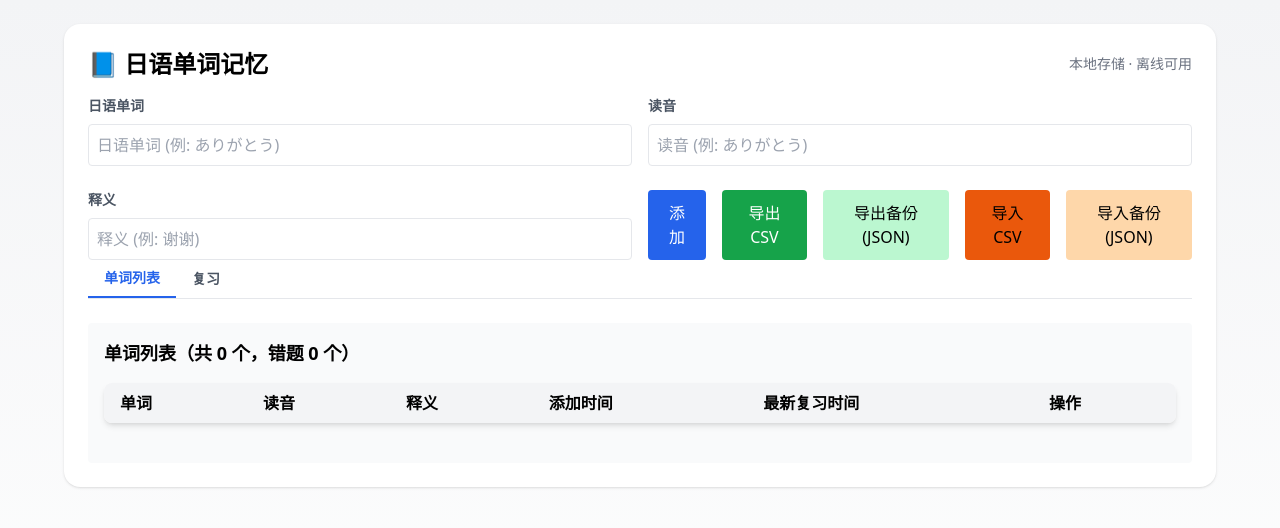
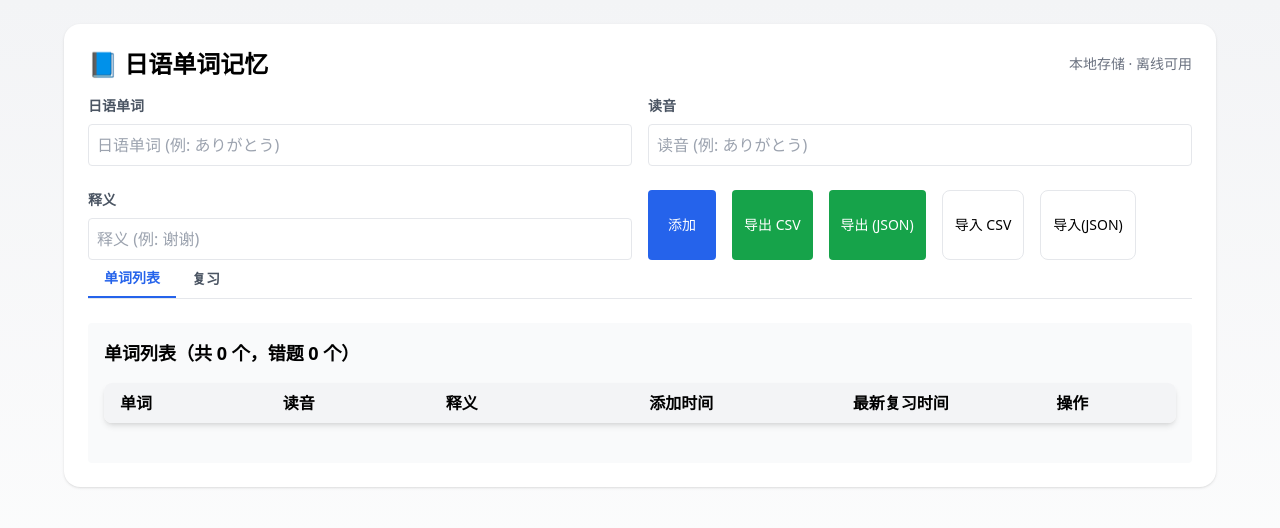
Before and after one commit to lomodd/japanese-vocab-trainer, a React (Vite) app: page / in a window 1280 px wide. Shown: the top 528 px of the page. Built offline with nearby package versions, Linux system fonts and the light colour scheme; the HTML template or start-up script is replaced by a standard one.

Commit message:
CheckAnswer Enter

```diff
--- a/src/App.jsx
+++ b/src/App.jsx
@@ -417,15 +417,10 @@ function formatDate(dateString) {
   </div>
 
   <div className="flex gap-4">
-        <button className="bg-blue-600 text-white px-4 py-2 rounded hover:bg-blue-700" onClick={addWord}>添加</button>
-        <button className="bg-green-600 text-white px-4 py-2 rounded hover:bg-green-700" onClick={exportCSV}>导出 CSV</button>
-        <button className="bg-green-200 text-black px-4 py-2 rounded hover:bg-green-300" onClick={exportBackup}>导出备份 (JSON)</button>
-     <button
-              className="bg-orange-600 text-black px-4 py-2 rounded"
-              onClick={handleCSVImportClick}
-            >
-              导入 CSV
-            </button>
+    <button className="bg-blue-600 text-white text-sm px-5 py-1 rounded hover:bg-blue-700" onClick={addWord}>添加</button>
+    <button className="bg-green-600 text-white text-sm px-3 py-1 rounded hover:bg-green-700" onClick={exportCSV}>导出 CSV</button>
+    <button className="bg-green-600 text-white text-sm px-3 py-1 rounded hover:bg-green-700" onClick={exportBackup}>导出 (JSON)</button>
+    <button className="bg-white border rounded-lg text-sm px-3 py-1 flex items-center cursor-pointer hover:shadow" onClick={handleCSVImportClick}>导入 CSV</button>
     <input
       type="file"
       accept=".csv"
@@ -438,13 +433,7 @@ function formatDate(dateString) {
         }
       }}
     />
-
-            <button
-              className="bg-orange-200 text-black px-4 py-2 rounded"
-              onClick={handleBackupImportClick}
-            >
-              导入备份 (JSON)
-            </button>
+    <button className="bg-white border rounded-lg text-sm px-3 py-1 flex items-center cursor-pointer hover:shadow" onClick={handleBackupImportClick}>导入(JSON)</button>
     <input
       type="file"
       accept=".json"
@@ -458,7 +447,9 @@ function formatDate(dateString) {
       }}
     />
   </div>
+
 </div>
+
 
         {/* Main */}
 {/* Tab Buttons */}
@@ -494,12 +485,12 @@ function formatDate(dateString) {
               <table className="min-w-full table-auto">
                 <thead className="bg-gray-100">
                 <tr>
-                    <th className="px-4 py-2 text-left">单词</th>
-                    <th className="px-4 py-2 text-left">读音</th>
-                    <th className="px-4 py-2 text-left">释义</th>
-                    <th className="px-4 py-2 text-left">添加时间</th>
-                    <th className="px-4 py-2 text-left">最新复习时间</th>
-                    <th className="px-4 py-2 text-left">操作</th>
+                  <th className="px-4 py-2 text-left min-w-[100px] sm:min-w-[120px]">单词</th>
+                  <th className="px-4 py-2 text-left min-w-[100px] sm:min-w-[120px]">读音</th>
+                  <th className="px-4 py-2 text-left min-w-[120px] sm:min-w-[150px]">释义</th>
+                  <th className="px-4 py-2 text-left min-w-[120px] sm:min-w-[150px]">添加时间</th>
+                  <th className="px-4 py-2 text-left min-w-[120px] sm:min-w-[150px]">最新复习时间</th>
+                  <th className="px-4 py-2 text-left min-w-[80px] sm:min-w-[100px]">操作</th>
                 </tr>
                 </thead>
                 <tbody>
@@ -507,7 +498,7 @@ function formatDate(dateString) {
                     <tr key={w.id} className="border-b hover:bg-gray-50">
                       <td className="px-4 py-2">{w.word}</td>
                       <td className="px-4 py-2">{w.reading}</td>
-                      <td className="px-4 py-2">{w.meaning}</td>
+                      <td className="px-4 py-2 whitespace-normal">{w.meaning}</td>
                       <td className="px-4 py-2">{formatDate(w.addedAt)}</td>
                       <td className="px-4 py-2">{formatDate(w.lastReviewedAt)}</td>
                       <td className="px-4 py-2 flex gap-2">
@@ -533,7 +524,17 @@ function formatDate(dateString) {
             <div className="border rounded p-3 mt-6">
               <div className="text-xl font-bold mb-2">{current ? current.word : '点击开始复习'}</div>
               <div className="text-sm text-gray-600 mb-2">{current ? current.meaning : ''}</div>
-              <input className="w-full border rounded p-2 mb-2" placeholder="输入读音并回车或点击检查" value={answer} onChange={e => setAnswer(e.target.value)} />
+              <input
+                className="w-full border rounded p-2 mb-2"
+                placeholder="输入读音并回车或点击检查"
+                value={answer}
+                onChange={e => setAnswer(e.target.value)}
+                onKeyDown={(e) => {
+                  if (e.key === 'Enter') {
+                    checkAnswer();  // 按回车时自动检查答案
+                  }
+                }}
+                />
               <div className="flex gap-4">
                 <button className="bg-green-600 text-white px-4 py-2 rounded" onClick={checkAnswer}>检查</button>
                 <button className="bg-gray-300 text-black px-4 py-2 rounded" onClick={nextReview}>下一题</button>
```
Lines whose indentation alone changed are shown as unchanged.
